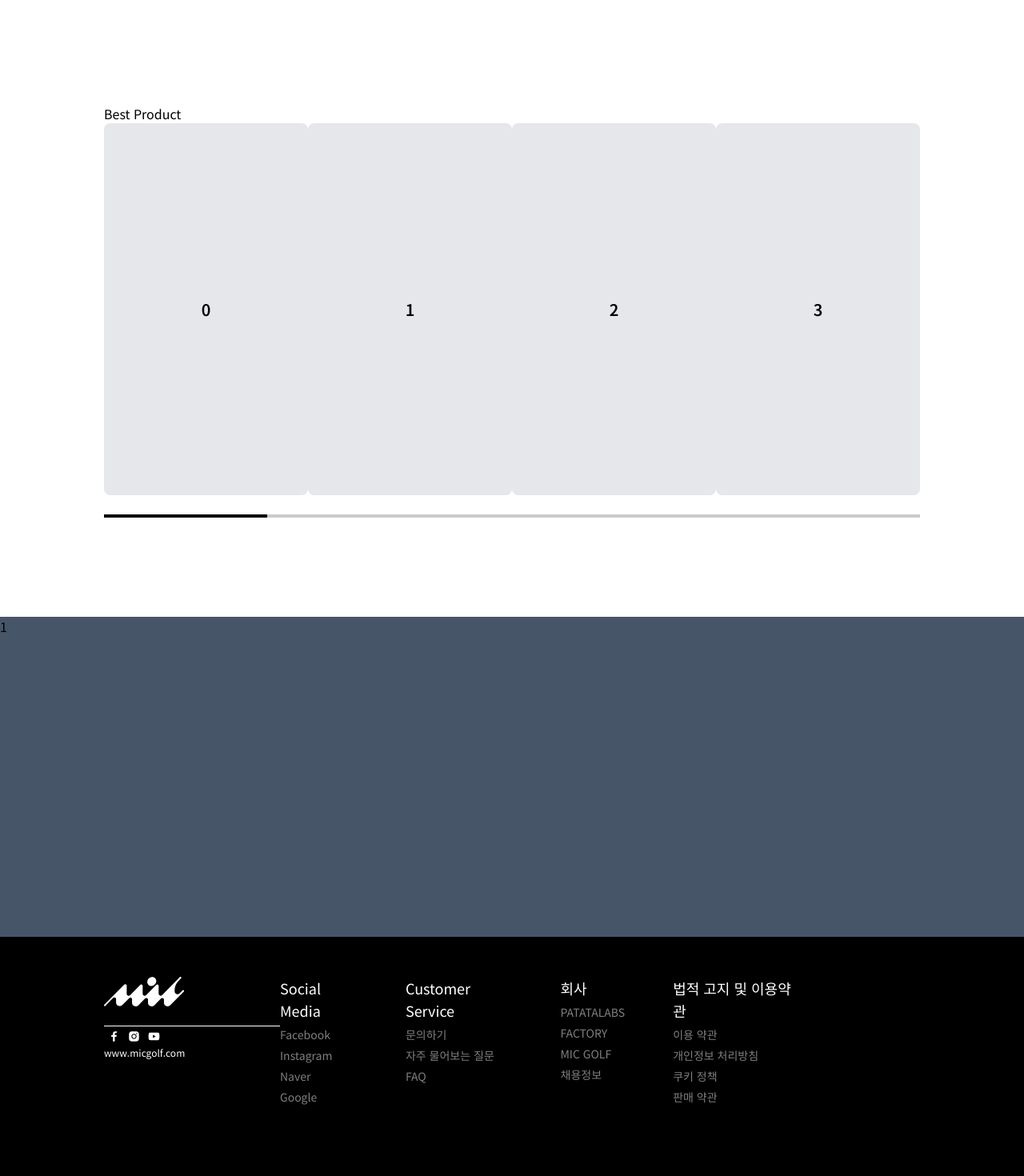
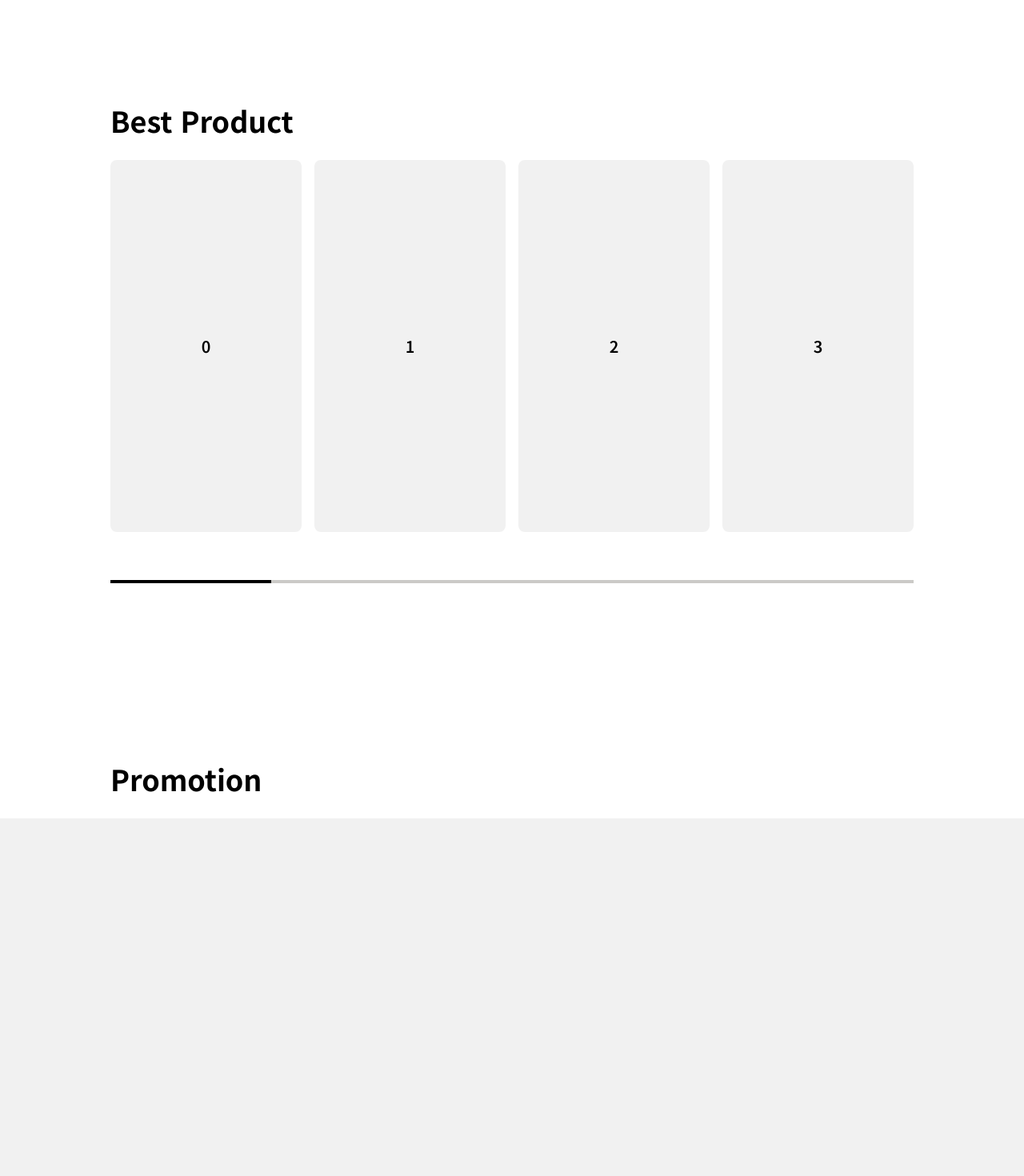
Before and after one commit to MICGolf/frontend, a React (Vite) app: page / in a window 1280 px wide. Shown: the part 880-2350 px from the top of the page at 80% size. Built offline with nearby package versions, Linux system fonts and the light colour scheme.

Commit message:
design: 홈 화면 디자인 구현

```diff
--- a/src/global.css
+++ b/src/global.css
@@ -8,3 +8,7 @@
   position: relative !important;
   bottom: 0 !important;
 }
+
+.slick-list {
+  margin-bottom: 36px !important;
+}
--- a/src/pages/home/HomePage.tsx
+++ b/src/pages/home/HomePage.tsx
@@ -13,11 +13,18 @@ const HomePage = () => {
       ></img>
       <div className='z-20 mt-[100vh] w-full bg-white'>
         <div className='px-[130px] py-[100px]'>
-          <h1>Best Product</h1>
+          <h1 className='mb-[30px] px-2 text-4xl font-bold'>Best Product</h1>
+          <MultipleItems />
+        </div>
+        <div className='py-[100px]'>
+          <h1 className='mb-[30px] px-[138px] text-4xl font-bold'>Promotion</h1>
+          <div className='h-[470px] bg-gray100'></div>
+        </div>
+        <div className='px-[130px] py-[100px]'>
+          <h1 className='mb-[30px] px-2 text-4xl font-bold'>MD’s Choice</h1>
           <MultipleItems />
         </div>
       </div>
-      <div className='h-[400px] bg-slate-600'>1</div>
     </>
   );
 };
--- a/src/pages/home/components/MultipleItems.tsx
+++ b/src/pages/home/components/MultipleItems.tsx
@@ -12,20 +12,20 @@ export default function MultipleItems() {
 
   const settings = {
     dots: true,
-    infinite: true,
-    speed: 500,
     slidesToShow: pagePerSlide,
     slidesToScroll: pagePerSlide,
     beforeChange: (_current: number, next: number) => setActiveSlide(next / 4),
     appendDots: () => (
       <div className='relative w-full'>
-        <div className='flex w-full justify-between'>
+        <div className='flex w-full justify-between px-2'>
           {Array.from({ length: totalSlides }).map((_, index) => (
             <button
               key={index}
               onClick={() => sliderRef.current?.slickGoTo(index * 4)} // 특정 슬라이드로 이동
-              className={`relative my-6 h-1 w-full transition-all duration-300 ${index === activeSlide ? 'bg-black' : 'bg-gray300'}`}
-            />
+              className={`relative w-full py-6`}
+            >
+              <div className={`h-1 transition-all duration-300 ${index === activeSlide ? 'bg-black' : 'bg-gray300'}`} />
+            </button>
           ))}
         </div>
       </div>
@@ -38,8 +38,8 @@ export default function MultipleItems() {
       <div className='slider-container'>
         <Slider ref={sliderRef} {...settings}>
           {Array.from({ length: slideLength }).map((_, index) => (
-            <div key={index}>
-              <div className='flex h-[465px] items-center justify-center rounded-lg bg-gray-200'>
+            <div key={index} className='px-2'>
+              <div className='flex h-[465px] items-center justify-center rounded-lg bg-gray100'>
                 <h3 className='text-xl font-semibold'>{index}</h3>
               </div>
             </div>
```
